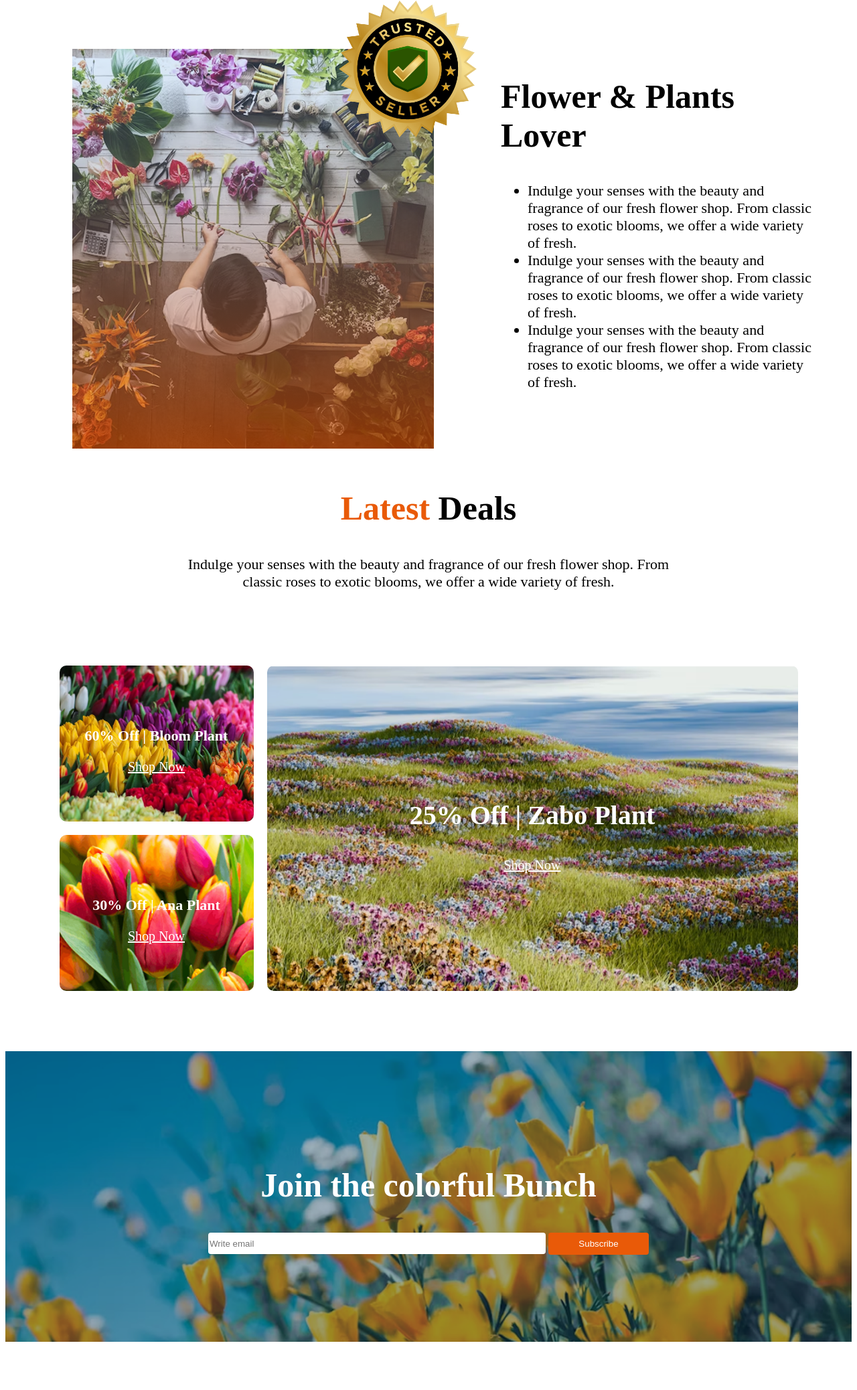
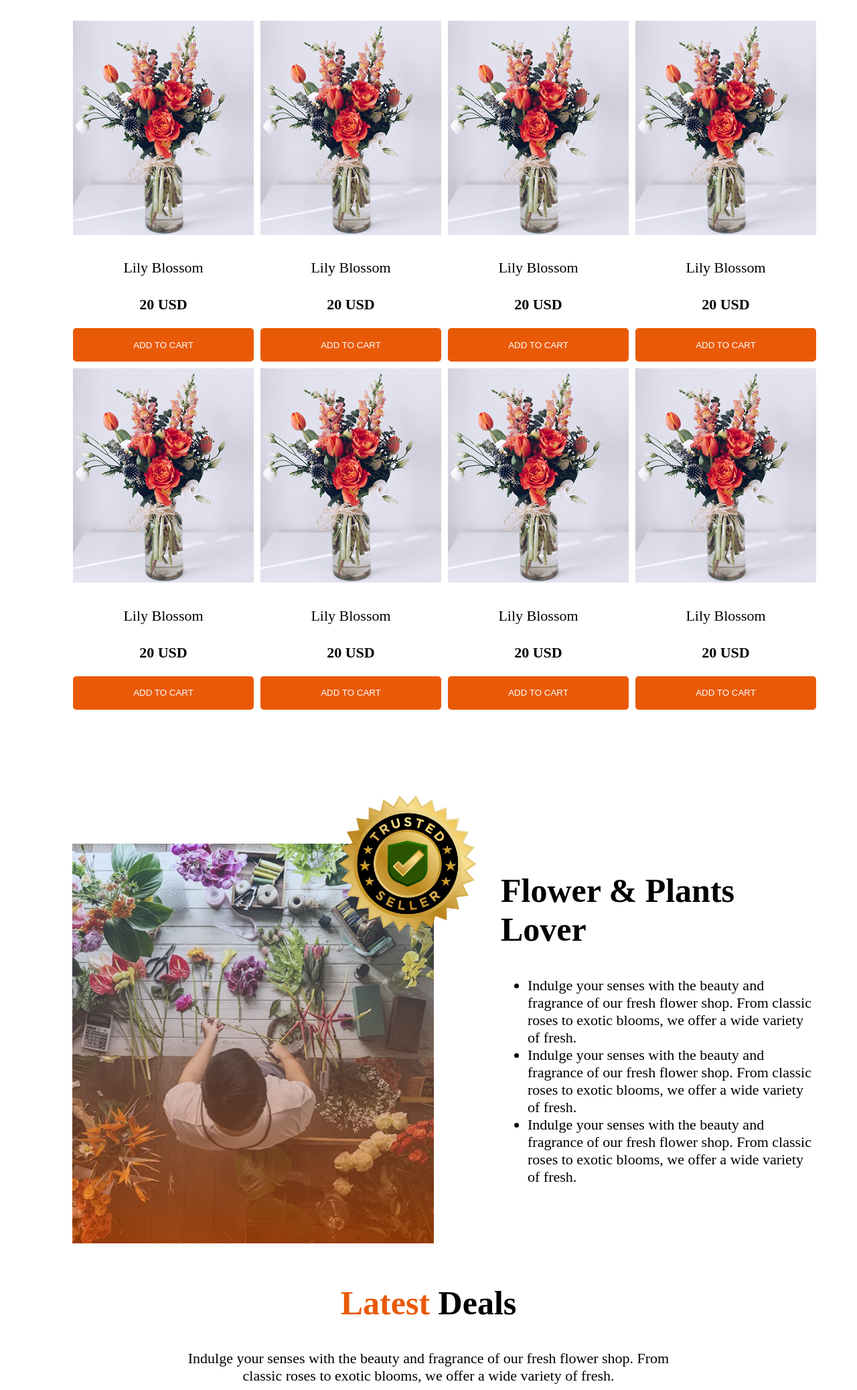
Before and after one commit to Professoramit2507/Prg_hero_assignment_2, a plain HTML site: page index.html in a window 1280 px wide. Shown: the part 721-2797 px from the top of the page at 67% size. Before the commit the page ends 2733 px from the top, so only its background shows below. Drawn offline with Linux system fonts and the light colour scheme.

Commit message:
Main_3 added

```diff
--- a/index.html
+++ b/index.html
@@ -39,7 +39,7 @@
                     <img src="B12A02-Responsive-Flowers/assets/hero-flower.png" class="imgg" alt="">
         </section>
 
-        <!-- <section class="plants">
+        <section class="plants">
             <div class="plants-des">
                 <h1>Our Plants</h1>
             <p>Indulge your senses with the beauty and fragrance of our fresh flower shop. From <br> classic roses to exotic blooms, we offer a wide variety of fresh.</p>
@@ -112,7 +112,7 @@
                 </div>
 
             </div>
-        </section> -->
+        </section>
 
         <section class="badge-flower">
             <div class="flo-bdg">
@@ -154,13 +154,13 @@
             </div>
         </section>
 
-        <section class="last-sec">
+        <!-- <section class="last-sec">
              <div class="sub-sec">
                 <h1>Join the colorful Bunch</h1>
                 <input type="text" class="email-sec" placeholder="Write email">
                 <input type="submit" class="subs" value="Subscribe">
             </div>
-        </section>
+        </section> -->
     </main>
 </body>
 </html>
```
